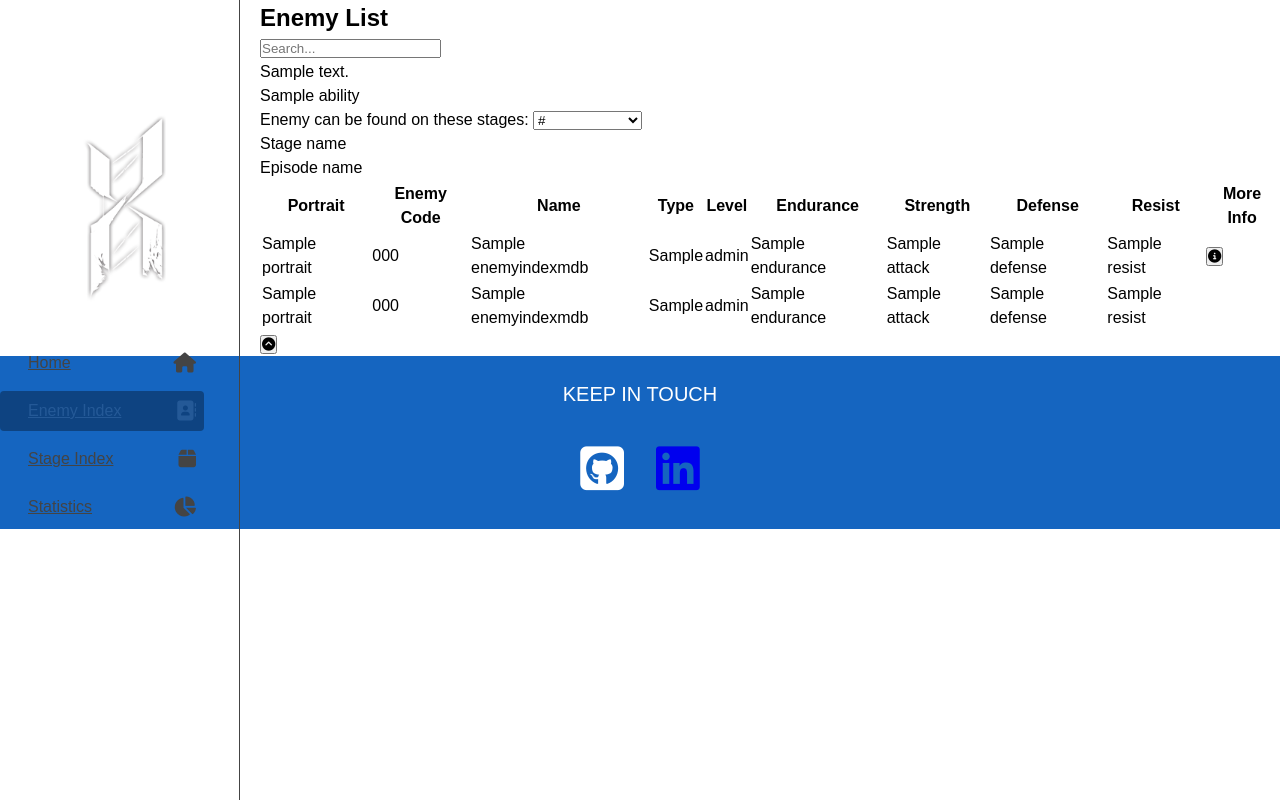
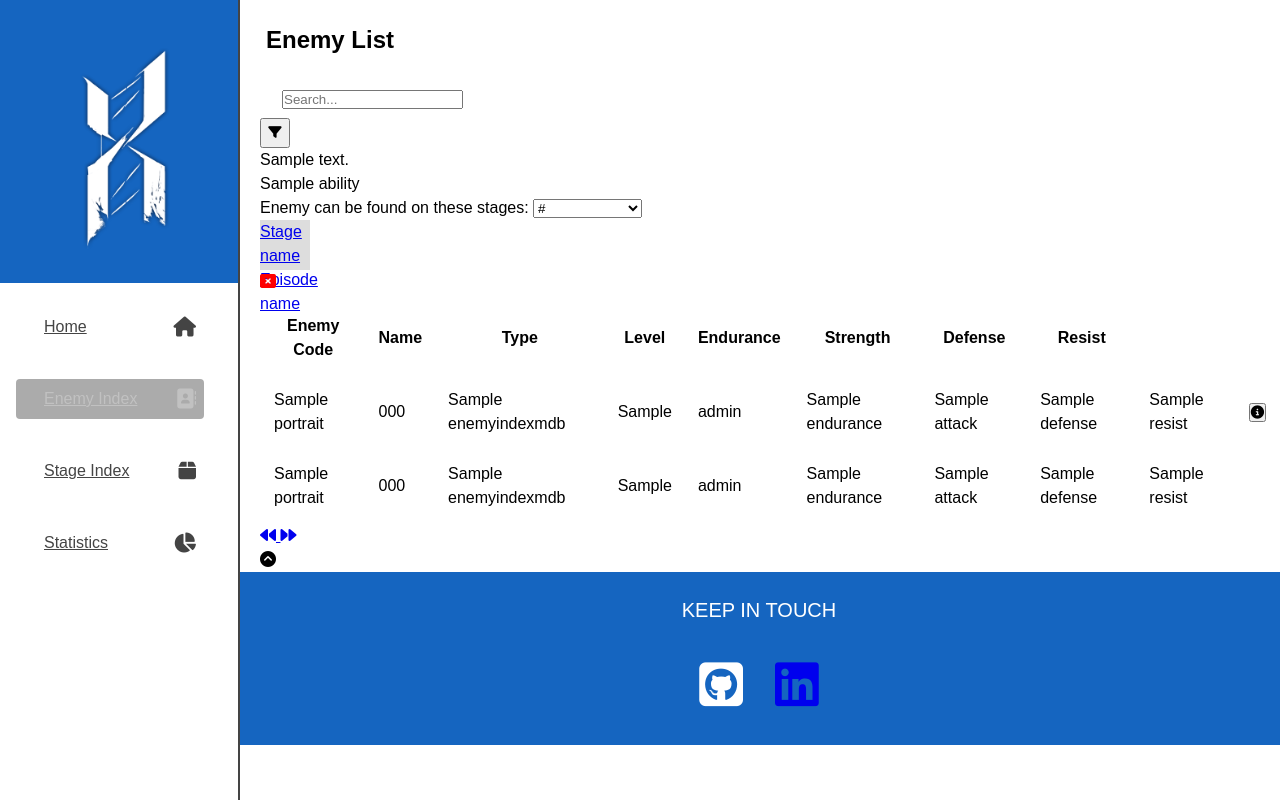
Before and after one commit to Zylashro/data-index-project, a Flask app: page /enemy-list in a window 1280 px wide. Run offline with Flask 2, Linux system fonts and the light colour scheme; a database or web service that is not in the repository returns one stand-in record (values such as "Sample title"); some libraries are stand-ins or nearby versions.

Commit message:
Updated enemyIndex.html to be close to the finished html structure. Updated css for the project.

```diff
--- a/static/assets/css/style.css
+++ b/static/assets/css/style.css
@@ -19,14 +19,18 @@
 .navbar__container {
     height: 100vh;
     width: 240px;
-    padding-top: 80px;
     position: fixed;
-    border-right: 1px solid #444444;
+    border-right: 2.5px solid #444444;
+}
+
+.navbar__site-icon-container {
+    padding-top: 20px;
+    background: #1565c0;
 }
 
 .navbar__site-icon {
     height: 256px;
-    padding: 32px;
+    padding: 24px;
 }
 
 .navbar__list {
@@ -34,6 +38,7 @@
     flex-direction: column;
     padding-left: 0;
     margin-bottom: 0;
+    margin-top: 24px;
     list-style-type: none;
     width: 220px;
 }
@@ -49,13 +54,15 @@
     border-radius: 4px;
     padding-right: 8px;
     padding-left: 4px;
-    margin-bottom: 8px;
+    margin-bottom: 32px;
     margin-right: 16px;
+    margin-left: 16px;
     justify-content: space-between;
 }
 
 .navbar__item:hover {
     opacity: .12;
+    color: #ffffff;
     background-color: #000000;
 }
 
@@ -64,22 +71,17 @@
     color: #444444;
 }
 
+.navbar__link:hover,
+.navbar__icon:hover {
+    color: #ffffff;
+}
+
 .navbar__icon {
     color: #444444;
     font-size: 20px;
 }
 
-.selected {
-    opacity: .33;
-    background-color: #000000;
-}
-
 /* Home */
-
-.home__container,
-.enemy-index__container {
-    margin-left: 260px;
-}
 
 .home__about-container {
     margin: 8px 8px 0 0;
@@ -87,6 +89,7 @@
 
 .home__text {
     font-size: 16px;
+    padding: 6px;
 }
 
 .home__about-icon {
@@ -95,7 +98,8 @@
 }
 
 .home__div-container {
-    margin: 8px 0;
+    margin-right: 16px;
+    margin-bottom: 24px;
     border: .01px solid #444444;
     border-radius: 4px;
     box-shadow: -8px 9px 5px -6px rgba(0,0,0,0.75);
@@ -111,13 +115,165 @@
     width: 25px;
 }
 
-/* Enemy Index */
+/* Misc */
 
+.section__container {
+    margin-left: 260px;
+    display: grid;
+}
 
+.section__heading {
+    margin: 16px 0;
+    padding: 6px;
+}
+
+.hidden {
+    display: none;
+}
+
+.shown {
+    position: fixed;
+	top: 0;
+	left: 0;
+	width: 100vw;
+	height: 100vh;
+	overflow: hidden;
+	background: rgba(51, 51, 51, .3);
+	z-index: 100;
+}
+
+.selected {
+    opacity: .33;
+    background-color: #000000;
+}
+
+.search-bar {
+    padding: 6px;
+    margin-left: 16px;
+    border: none;
+    font-size: 17px;
+}
+
+.close-btn {
+    width: 30px;
+    height: 30px;
+    overflow: hidden;
+    cursor: pointer;
+    color: #ff0000;
+}
+
+.close-btn:hover {
+    color: #ff00009a;
+}
+
+/* Filter By */
+
+.filter-by__btn {
+    height: 30px;
+    width: 30px;
+}
+
+.filter-by__container {
+    position: absolute;
+	top: 50px;
+	left: calc((100vw - 300px) / 2);
+	box-sizing: border-box;
+	width: 300px;
+	padding: 15px;
+	background: #ffffff;
+	border: 1px solid #ddd;
+	border-radius: 10px;
+	color: #000000;
+}
+
+.filter-by__inner-container {
+
+}
+
+.filter-by__heading {
+    background: #ddd;
+}
+
+.filter-by__selection-btn {
+    border: none;
+    outline: none;
+    padding: 12px 16px;
+    background-color: #f1f1f1;
+    cursor: pointer;
+}
+
+.filter-by__selection-btn:hover {
+    background-color: #ddd;
+}
+
+/* Table */
+
+.table {
+    width: 100%;
+}
+
+.table__row {
+    border-color: #1565c0;
+    border-bottom: 2px solid;
+}
+
+.table__heading {
+    padding: 12px;
+    font-weight: 700;
+}
+
+.table__cell {
+    padding: 12px;
+}
+
+/* More Info */
+
+.more-info__container {
+    position: absolute;
+	top: 50px;
+	left: calc((100vw - 300px) / 2);
+	box-sizing: border-box;
+	width: 300px;
+	padding: 15px;
+	background: #ffffff;
+	border: 1px solid #ddd;
+	border-radius: 10px;
+	color: #000000;
+}
+
+.more-info__text {
+
+}
+
+.more-info__episode-showcase {
+
+}
+
+.more-info__stage-info {
+    height: 50px;
+    width: 50px;
+    background: #ddd;
+}
+
+/* Pagination */
+
+.pagination {
+    align-items: center;
+}
+
+.page-btn {
+    width: 30px;
+    height: 30px;
+}
+
+.page-btn:hover {
+    opacity: .12;
+}
 
 /* Footer */
 
 .footer__container {
+    margin-left: 238px;
     align-self: end;
     padding: 15px 15px 5px 15px;
     color: #ffffff;
--- a/templates/enemyIndex.html
+++ b/templates/enemyIndex.html
@@ -1,9 +1,11 @@
 {% extends 'base.html' %}
 {% block content %}
     <nav class="navbar__container">
+        <div class="navbar__site-icon-container">
             <a href="{{url_for('home_page')}}">
                 <img src="../static/assets/images/icons/logo.png" alt="Site logo" class="navbar__site-icon">
             </a>
+        </div>
         <ul class="navbar__list">
             <li class="navbar__item">
                 <a href="{{url_for('home_page')}}" class="navbar__link">
@@ -31,111 +33,169 @@
             </li>
         </ul>
     </nav>
-    <section class="enemy-index__container">
-        <h2 class="enemy-index__heading">Enemy List</h2>
+    <section class="section__container">
+        <h2 class="section__heading">Enemy List</h2>
         <div class="search-bar">
             <input type="text" placeholder="Search...">
         </div>
-        <div class="filter-by">
-
+        <button class="filter-by__btn">
+            <i class="fas fa-filter"></i>
+        </button>
+        <!-- Will have a JS function when clicked will remove the hidden css style and
+            will display a little filter menu. -->
+        <!-- At the moment, filter selection will be done through buttons. Will look
+            into turning it into a multiple selection menu with a submit button. -->
+        <div class="filter-by__container hidden">
+            <button class="filter-by__selection-btn selected">
+                Show all
+            </button>
+            <div class="filter-by__inner-container">
+                <h2 class="filter-by__heading">
+                    Filter by attack type:
+                </h2>
+                <button class="filter-by__selection-btn">
+                    Melee
+                </button>
+                <button class="filter-by__selection-btn">
+                    Ranged
+                </button>
+                <button class="filter-by__selection-btn">
+                    Arts
+                </button>
+                <button class="filter-by__selection-btn">
+                    Melee / Ranged
+                </button>
+                <button class="filter-by__selection-btn">
+                    Melee / Arts
+                </button>
+                <button class="filter-by__selection-btn">
+                    Ranged / Arts
+                </button>
             </div>
-        <table>
+            <div class="filter-by__inner-container">
+                <h2 class="filter-by__heading">
+                    Filter by enemy level:
+                </h2>
+                <button class="filter-by__selection-btn">
+                    Normal
+                </button>
+                <button class="filter-by__selection-btn">
+                    Elite
+                </button>
+                <button class="filter-by__selection-btn">
+                    Boss
+                </button>
+            </div>
+            <div class="filter-by__inner-container">
+                <h2 class="filter-by__heading">
+                    Filter by episode:
+                </h2>
+                <!-- Will add all episodes at a later date. -->
+                <button class="filter-by__selection-btn">
+                    Episode Name
+                </button>
+            </div>
+            <div class="close-btn">
+                <i class="fas fa-window-close"></i>
+            </div>
+        </div>
+        <table class="table">
             <thead>
-                <tr class="table-row">
-                    <th class="table-heading hidden">
+                <tr class="table__row">
+                    <th class="table__heading hidden">
                         Portrait
                     </th>
-                    <th class="table-heading">
+                    <th class="table__heading">
                         Enemy Code
                     </th>
-                    <th class="table-heading">
+                    <th class="table__heading">
                         Name
                     </th>
-                    <th class="table-heading">
+                    <th class="table__heading">
                         Type
                     </th>
-                    <th class="table-heading">
+                    <th class="table__heading">
                         Level
                     </th>
-                    <th class="table-heading">
+                    <th class="table__heading">
                         Endurance
                     </th>
-                    <th class="table-heading">
+                    <th class="table__heading">
                         Strength
                     </th>
-                    <th class="table-heading">
+                    <th class="table__heading">
                         Defense
                     </th>
-                    <th class="table-heading">
+                    <th class="table__heading">
                         Resist
                     </th>
-                    <th class="table-heading hidden">
+                    <th class="table__heading hidden">
                         More Info
                     </th>
                 </tr>
                 <tbody>
                     {% for enemy in enemyIndexMDB %}
-                        <tr class="table-row">
-                            <td class="table-cell">
+                        <tr class="table__row">
+                            <td class="table__cell">
                                 {{enemy.portrait}}
                             </td>
-                            <td class="table-cell">
+                            <td class="table__cell">
                                 {{enemy.enemy_code}}
                             </td>
-                            <td class="table-cell">
+                            <td class="table__cell">
                                 {{enemy.name}}
                             </td>
-                            <td class="table-cell">
+                            <td class="table__cell">
                                 {{enemy.attack_type}}
                             </td>
-                            <td class="table-cell">
+                            <td class="table__cell">
                                 {{enemy.level}}
                             </td>
-                            <td class="table-cell">
+                            <td class="table__cell">
                                 {{enemy.endurance}}
                             </td>
-                            <td class="table-cell">
+                            <td class="table__cell">
                                 {{enemy.attack}}
                             </td>
-                            <td class="table-cell">
+                            <td class="table__cell">
                                 {{enemy.defense}}
                             </td>
-                            <td class="table-cell">
+                            <td class="table__cell">
                                 {{enemy.resist}}
                             </td>
-                            <td class="table-cell">
+                            <td class="table__cell">
                                 <button>
                                     <i class="fas fa-info-circle"></i>
                                 </button>
                             </td>
                         </tr>
                         <div class="more-info__container hidden">
-                            <tr class="table-row">
-                                <td class="table-cell">
+                            <tr class="table__row">
+                                <td class="table__cell">
                                     {{enemy.portrait}}
                                 </td>
-                                <td class="table-cell">
+                                <td class="table__cell">
                                     {{enemy.enemy_code}}
                                 </td>
-                                <td class="table-cell">
+                                <td class="table__cell">
                                     {{enemy.name}}
                                 </td>
-                                <td class="table-cell">
+                                <td class="table__cell">
                                     {{enemy.attack_type}}
                                 </td>
-                                <td class="table-cell">
+                                <td class="table__cell">
                                     {{enemy.level}}
                                 </td>
-                                <td class="table-cell">
+                                <td class="table__cell">
                                     {{enemy.endurance}}
                                 </td>
-                                <td class="table-cell">
+                                <td class="table__cell">
                                     {{enemy.attack}}
                                 </td>
-                                <td class="table-cell">
+                                <td class="table__cell">
                                     {{enemy.defense}}
                                 </td>
-                                <td class="table-cell">
+                                <td class="table__cell">
                                     {{enemy.resist}}
                                 </td>
                                 <div class="more-info__text">
@@ -144,6 +204,7 @@
                                 <div class="more-info__text">
                                     <p>{{enemy.ability}}</p>
                                 </div>
+                            </tr>
                             <div class="more-info__episode-showcase">
                                 <label for="episode-select">
                                     Enemy can be found on these stages:
@@ -158,18 +219,33 @@
                                 </select>
                                 <!-- Jinja for loop containing stage info -->
                                 <div class="more-info__stage-info">
+                                    <a href="#">
                                         <p>Stage name</p>
                                         <p>Episode name</p>
+                                    </a>
                                 </div>
                             </div>
-                            </tr>
+                            <div class="close-btn">
+                                <i class="fas fa-window-close"></i>
+                            </div>
                         </div>
                     {% endfor %}
                 </tbody>
             </thead>
         </table>
-        <button>
+        <div class="pagination">
+            <a href="#" class="page-btn" id="prev-btn">
+                <i class="fas fa-backward"></i>
+            </a>
+            <span id="page">
+                <!-- Figure out how to update page number with Jinja -->
+            </span>
+            <a href="#" class="page-btn" id="next-btn">
+                <i class="fas fa-forward"></i>
+            </a>
+        </div>
+        <div id="backToTop">
             <i class="fas fa-chevron-circle-up"></i>
-        </button>
+        </div>
     </section>
 {% endblock %}
```
Also changed, not shown: templates/home.html (+6 -4 lines), templates/base.html (line endings or trailing spaces). Lines whose indentation alone changed are shown as unchanged.
